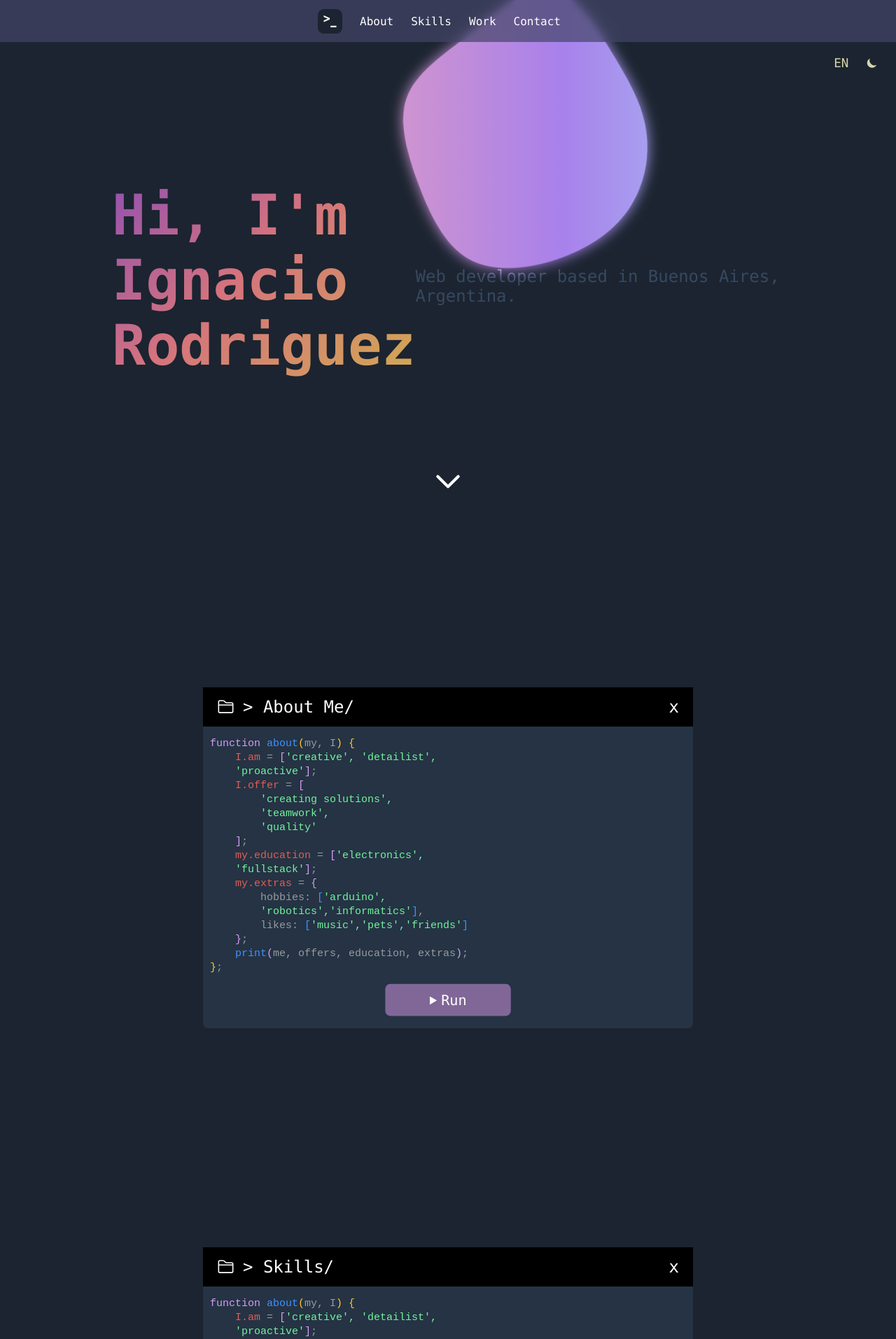
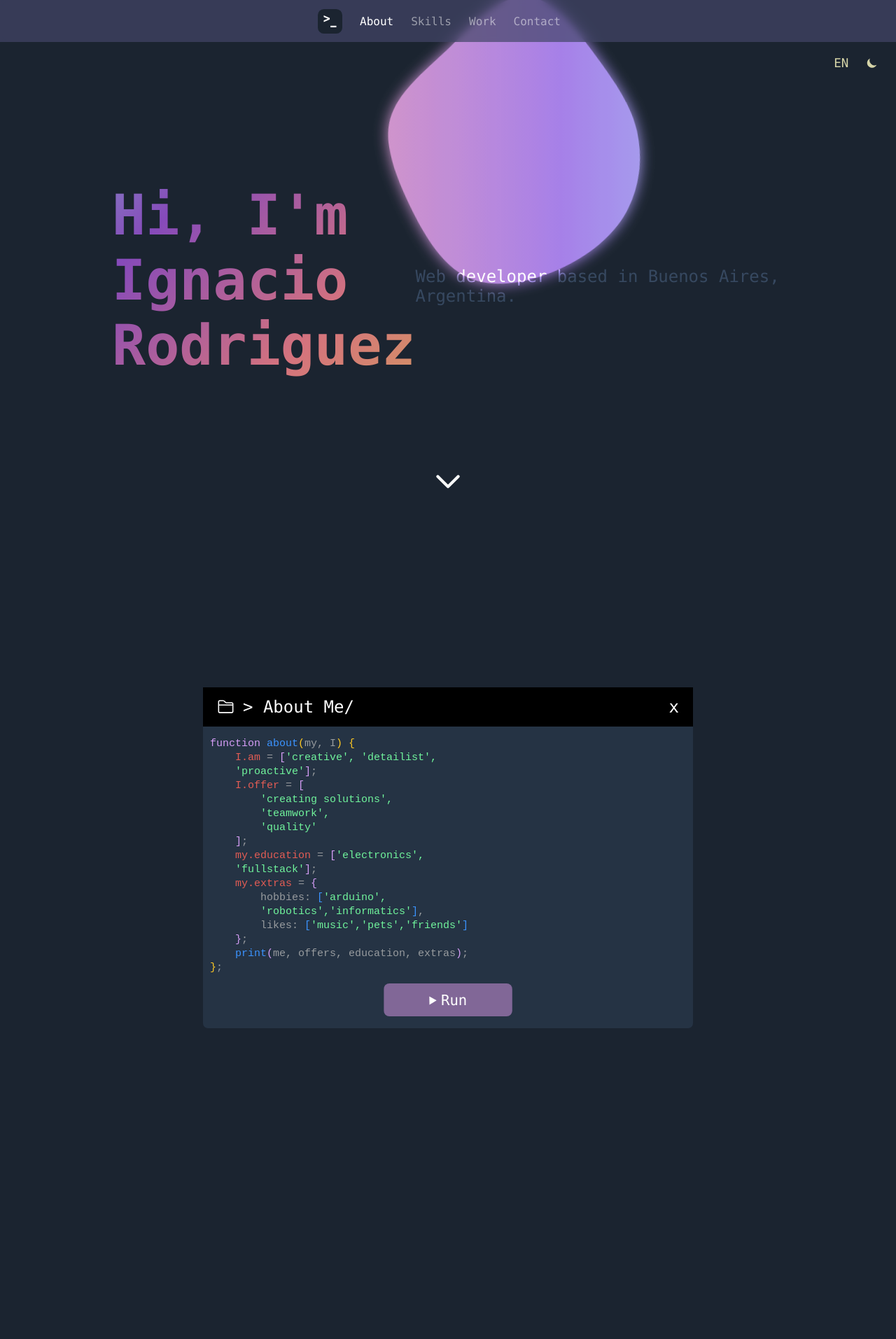
Before and after one commit to IgnacioRodriguez01/IgnacioRodriguez01, a React (Create React App) app in the folder portfolio/: page / in a window 1280 px wide. Shown: the top 1913 px of the page at 70% size. After the commit the page ends 1600 px from the top, so only its background shows below. Built offline with nearby package versions, Linux system fonts and the light colour scheme; the HTML template or start-up script is replaced by a standard one.

Commit message:
fix: scroll lock, flow

```diff
--- a/portfolio/src/App.js
+++ b/portfolio/src/App.js
@@ -15,46 +15,38 @@ function App() {
     const aboutPage = useRef(null);
     const skillsPage = useRef(null);
     const projectsPage = useRef(null);
+    const contactSection = useRef(null);
 
+    /*
+        The pages array has the info of the state of the cards.
+        In its [0] element will have the page that is in its code form,
+        and from its [1] element to the end will be the hidden pages.
+    */
     const initialPages = {
-        pages: [aboutPage, skillsPage, projectsPage]
+        pages: [aboutPage, skillsPage, projectsPage, contactSection]
     };
     function pagesReducer(state, action) {
         if(action.type === 'next') {
-            console.log("call")
             return  { pages: state.pages.slice(1) }
         }
     }
     const [state, dispatch] = useReducer(pagesReducer, initialPages);
     const pages = state.pages
 
-    /* Scroll lock at start*/
+    /* Scroll to the top at start */
     useEffect(() => {
         window.scroll(0,0)
     }, [])
-
-    useEffect(() => {
-        const pageLock = pages.length >= 1 ? pages[0] : null;
-
-        if(pageLock){
-            window.onscroll = () => scrollLock(pageLock);
-            return;
-        }
-        window.onscroll = undefined;
-    }, [pages])
-
-    function scrollLock(elemRef) {
-        const elemRect = elemRef.current.getBoundingClientRect()
-
-        if(elemRect.top <= 0) {
-            window.scrollTo(0, elemRect.top + window.scrollY)
-        }
-    }
 
     /* Dark/Light */
     function toggleDark() {
         const body = document.querySelector('body');
         body.classList.toggle('light');
+    }
+
+    /* Helper for rendering pages */
+    function notVisible(page) {
+        return !pages.slice(1).some((item) => item === page);
     }
 
     /* Springs */
@@ -114,10 +106,10 @@ function App() {
                     <a className="menu-logo" href="#0">
                         <img src={logo} alt="profile-pic"/>
                     </a>
-                    <a href="#1">About</a>
-                    <a href="#2">Skills</a>
-                    <a href="#3">Work</a>
-                    <a href="#4">Contact</a>
+                    <a href="#1" className={notVisible(aboutPage) ? '' : 'disabled-menu'}>About</a>
+                    <a href="#2" className={notVisible(skillsPage) ? '' : 'disabled-menu'}>Skills</a>
+                    <a href="#3" className={notVisible(projectsPage) ? '' : 'disabled-menu'}>Work</a>
+                    <a href="#4" className={notVisible(contactSection) ? '' : 'disabled-menu'}>Contact</a>
                 </nav>
             </header>
 
@@ -148,34 +140,43 @@ function App() {
                     </animated.svg>
                 </animated.a>
 
-
-            </div>
-            {/*
-            <div className='title-grad'>
-                <div className='div-title'>
-                    <h2>About Me</h2>
-                </div>
-                <div className='div-grad'></div>
-            </div>
-             */}
-            <div className='page' id='1' ref={aboutPage}>
-                {pages.some((page) => page === aboutPage) ? //mejorar
-                <AboutMeCL pages={pages} dispatch={dispatch}/> :
-                <AboutMe />}
-            </div>
-            <div className='page' id='2' ref={skillsPage}>
-                {pages.some((page) => page === skillsPage) ? //mejorar
-                <SkillsCL pages={pages} dispatch={dispatch}/> :
-                <Skills />}
-
-            </div>
-            <div className='page' id='3' ref={projectsPage}>
-                {pages.some((page) => page === projectsPage) ? //mejorar
-                <ProjectsCL pages={pages} dispatch={dispatch}/> :
-                <Projects />}
             </div>
 
-            <Contact />
+            {
+                notVisible(aboutPage) && //visibility
+                <div className='page' id='1' ref={aboutPage}>
+                    {
+                        pages[0] === aboutPage ? //code/run
+                        <AboutMeCL pages={pages} dispatch={dispatch}/> :
+                        <AboutMe />
+                    }
+                </div>
+            }
+            {
+                notVisible(skillsPage) && //visibility
+                <div className='page' id='2' ref={skillsPage}>
+                    {
+                        pages[0] === skillsPage ? //code/run
+                        <SkillsCL pages={pages} dispatch={dispatch}/> :
+                        <Skills />
+                    }
+
+                </div>
+            }
+            {
+                notVisible(projectsPage) && //visibility
+                <div className='page' id='3' ref={projectsPage}>
+                    {
+                        pages[0] === projectsPage ? //code/run (check for undefined)
+                        <ProjectsCL pages={pages} dispatch={dispatch}/> :
+                        <Projects />
+                    }
+                </div>
+            }
+            {
+                notVisible(contactSection) && //visibility
+                <Contact ref={contactSection}/>
+            }
 
         </Fragment>
     );
--- a/portfolio/src/index.css
+++ b/portfolio/src/index.css
@@ -85,6 +85,12 @@ header {
 .menu-logo img {
     height: 100%;
 }
+.disabled-menu {
+    pointer-events: none;
+    color: currentColor;
+    opacity: 0.5;
+}
+
 .page {
     box-sizing: border-box;
     min-height: 100vh;
```
